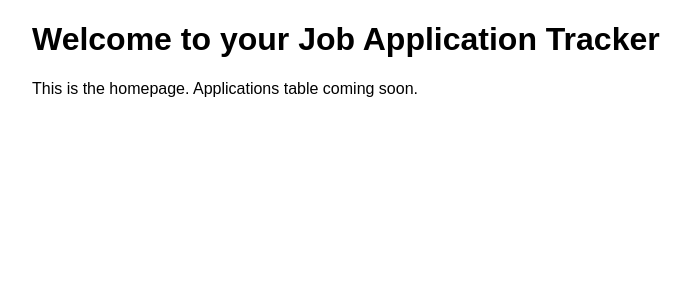
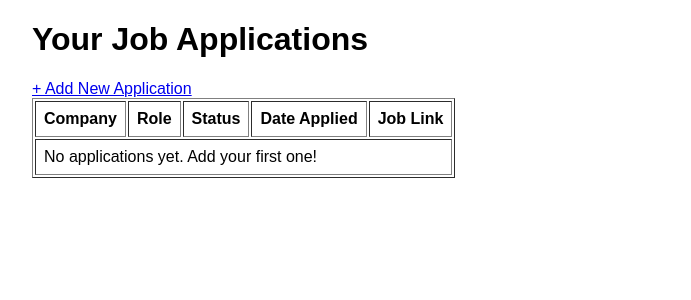
Before and after one commit to rk936503/job-tracker, a Flask app: page / in a window 1280 px wide. Shown: the part 58-358 px from the top of the page, without its empty margins (208-899 px from the left). Run offline with Flask 3, Linux system fonts and the light colour scheme.

Commit message:
Add create and read routes for job applications

```diff
--- a/app.py
+++ b/app.py
@@ -1,4 +1,4 @@
-from flask import Flask, render_template
+from flask import Flask, render_template, request, redirect, url_for
 from dotenv import load_dotenv
 
 load_dotenv()
@@ -16,7 +16,25 @@ migrate = Migrate(app, db)
 
 @app.route("/")
 def home():
-    return render_template('home.html')
+    applications = JobApplication.query.order_by(JobApplication.date_applied.desc()).all()
+    return render_template("home.html", applications=applications)
+
+@app.route("/add", methods=["GET", "POST"])
+def add_application():
+    if request.method == "POST":
+        new_app = JobApplication(
+            company=request.form["company"],
+            role=request.form["role"],
+            status=request.form["status"],
+            date_applied=request.form["date_applied"],
+            notes=request.form.get("notes"),
+            job_url=request.form.get("job_url")
+        )
+        db.session.add(new_app)
+        db.session.commit()
+        return redirect(url_for("home"))
+
+    return render_template("add_application.html")
 
 if __name__ == "__main__":
     app.run(debug=app.config["DEBUG"])
--- a/templates/home.html
+++ b/templates/home.html
@@ -3,6 +3,40 @@
 {% block title %}Home - Job Tracker{% endblock %}
 
 {% block content %}
-    <h1>Welcome to your Job Application Tracker</h1>
-    <p>This is the homepage. Applications table coming soon.</p>
+    <h1>Your Job Applications</h1>
+
+    <a href="{{ url_for('add_application') }}">+ Add New Application</a>
+
+    <table border="1" cellpadding="8">
+        <thead>
+            <tr>
+                <th>Company</th>
+                <th>Role</th>
+                <th>Status</th>
+                <th>Date Applied</th>
+                <th>Job Link</th>
+            </tr>
+        </thead>
+        <tbody>
+            {% for app in applications %}
+            <tr>
+                <td>{{ app.company }}</td>
+                <td>{{ app.role }}</td>
+                <td>{{ app.status }}</td>
+                <td>{{ app.date_applied }}</td>
+                <td>
+                    {% if app.job_url %}
+                        <a href="{{ app.job_url }}" target="_blank">Link</a>
+                    {% else %}
+                        ---
+                    {% endif %}
+                </td>
+            </tr>
+            {% else %}
+            <tr>
+                <td colspan="5">No applications yet. Add your first one!</td>
+            </tr>
+            {% endfor %}
+        </tbody>
+    </table>
 {% endblock %}
```
Also changed, not shown: templates/add_application.html (added, +34 -0 lines).
